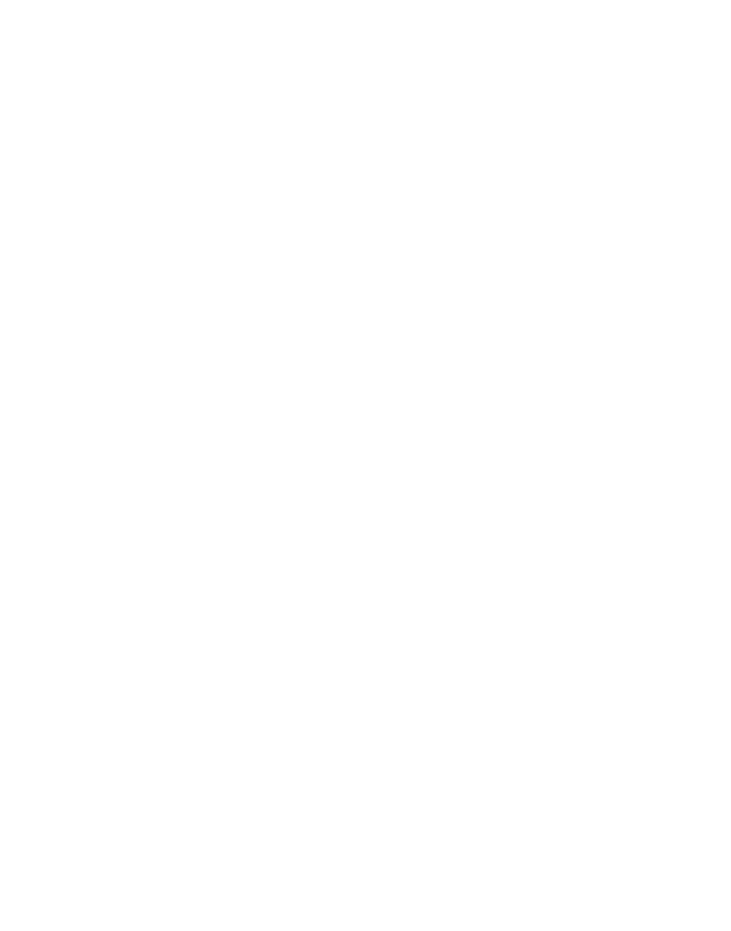
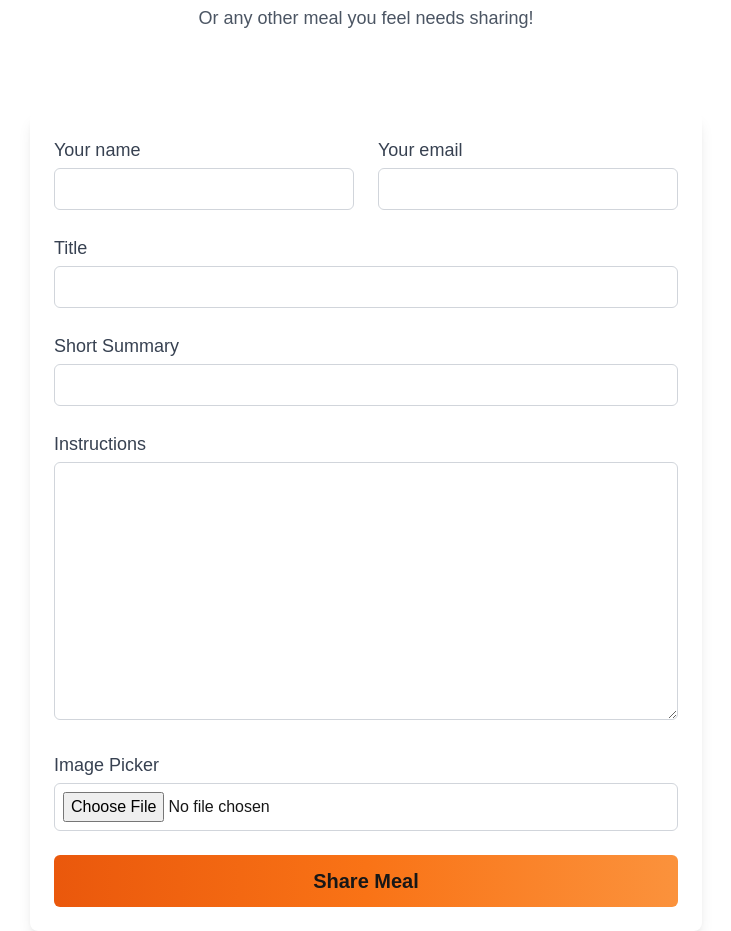
Before and after one commit to SudhakarBansal/nextjs-learning, a Next.js app in the folder foodies/: page /meals/share in a window 1280 px wide. Shown: the part 252-1183 px from the top of the page, without its empty margins (274-1005 px from the left). Before the commit the page ends 800 px from the top, so only its background shows below. Built offline with nearby package versions, Linux system fonts and the light colour scheme.

Commit message:
Add basic share meal Page

```diff
--- a/foodies/src/app/meals/share/page.jsx
+++ b/foodies/src/app/meals/share/page.jsx
@@ -1,5 +1,118 @@
-const page = () => {
-  return <div>page</div>;
-};
-
-export default page;
+export default function ShareMealPage() {
+  return (
+    <>
+      <header className="text-center my-20">
+        <h1 className="text-5xl font-extrabold">
+          Share your{" "}
+          <span className="bg-gradient-to-r from-orange-600 via-orange-500 to-orange-300 bg-clip-text text-transparent">
+            favorite meal
+          </span>
+        </h1>
+        <p className="text-lg dark:text-gray-300 text-gray-600 mt-2">
+          Or any other meal you feel needs sharing!
+        </p>
+      </header>
+      <main className="max-w-2xl mx-auto p-6 dark:bg-gray-800 bg-white shadow-lg rounded-lg">
+        <form className="space-y-6">
+          <div className="grid grid-cols-1 md:grid-cols-2 gap-6">
+            <div>
+              <label
+                htmlFor="name"
+                className="block text-lg font-medium dark:text-gray-200 text-gray-700"
+              >
+                Your name
+              </label>
+              <input
+                type="text"
+                id="name"
+                name="name"
+                required
+                className="mt-1 p-2 w-full border dark:border-gray-600 border-gray-300 rounded-md focus:ring-orange-500 focus:border-orange-500 dark:bg-slate-700 outline-none"
+              />
+            </div>
+            <div>
+              <label
+                htmlFor="email"
+                className="block text-lg font-medium dark:text-gray-200 text-gray-700"
+              >
+                Your email
+              </label>
+              <input
+                type="email"
+                id="email"
+                name="email"
+                required
+                className="mt-1 p-2 w-full border dark:border-gray-600 border-gray-300 rounded-md focus:ring-orange-500 focus:border-orange-500 dark:bg-slate-700 outline-none"
+              />
+            </div>
+          </div>
+          <div>
+            <label
+              htmlFor="title"
+              className="block text-lg font-medium dark:text-gray-200 text-gray-700"
+            >
+              Title
+            </label>
+            <input
+              type="text"
+              id="title"
+              name="title"
+              required
+              className="mt-1 p-2 w-full border dark:border-gray-600 border-gray-300 rounded-md focus:ring-orange-500 focus:border-orange-500 dark:bg-slate-700 outline-none"
+            />
+          </div>
+          <div>
+            <label
+              htmlFor="summary"
+              className="block text-lg font-medium dark:text-gray-200 text-gray-700"
+            >
+              Short Summary
+            </label>
+            <input
+              type="text"
+              id="summary"
+              name="summary"
+              required
+              className="mt-1 p-2 w-full border dark:border-gray-600 border-gray-300 rounded-md focus:ring-orange-500 focus:border-orange-500 dark:bg-slate-700 outline-none"
+            />
+          </div>
+          <div>
+            <label
+              htmlFor="instructions"
+              className="block text-lg font-medium dark:text-gray-200 text-gray-700"
+            >
+              Instructions
+            </label>
+            <textarea
+              id="instructions"
+              name="instructions"
+              rows="10"
+              required
+              className="mt-1 p-2 w-full border dark:border-gray-600 border-gray-300 rounded-md focus:ring-orange-500 focus:border-orange-500 dark:bg-slate-700 outline-none"
+            ></textarea>
+          </div>
+          <div className="mb-4">
+            <label className="block text-lg font-medium dark:text-gray-200 text-gray-700">
+              Image Picker
+            </label>
+            <input
+              type="file"
+              id="image"
+              name="image"
+              accept="image/*"
+              className="mt-1 p-2 w-full border dark:border-gray-600 border-gray-300 rounded-md focus:ring-orange-500 focus:border-orange-500 dark:bg-slate-700 outline-none"
+            />
+          </div>
+          <p>
+            <button
+              type="submit"
+              className="w-full text-xl font-bold py-3 px-6 transition duration-300 ease-in-out bg-gradient-to-r from-orange-600 via-orange-500 to-orange-400 rounded-md hover:from-orange-500 hover:via-orange-600 hover:to-orange-500 hover:scale-95 hover:shadow-lg transform focus:outline-none focus:ring-4 focus:ring-orange-500 focus:ring-opacity-60"
+            >
+              Share Meal
+            </button>
+          </p>
+        </form>
+      </main>
+    </>
+  );
+}
--- a/foodies/src/components/Home/Header/HeaderText.jsx
+++ b/foodies/src/components/Home/Header/HeaderText.jsx
@@ -16,7 +16,7 @@ const HeaderText = () => {
           Join the community
         </Link>
         <Link
-          className="text-white bg-gradient-to-r from-orange-600 via-orange-400 to-orange-400 px-5 py-3 text-xl rounded-lg font-bold sm:mx-6 sm:mt-0 mt-4"
+          className="text-white bg-gradient-to-r from-orange-600 via-orange-500 to-orange-400 px-5 py-3 text-xl rounded-lg font-bold sm:mx-6 sm:mt-0 mt-4"
           href="/meals"
         >
           Explore Meals
```
